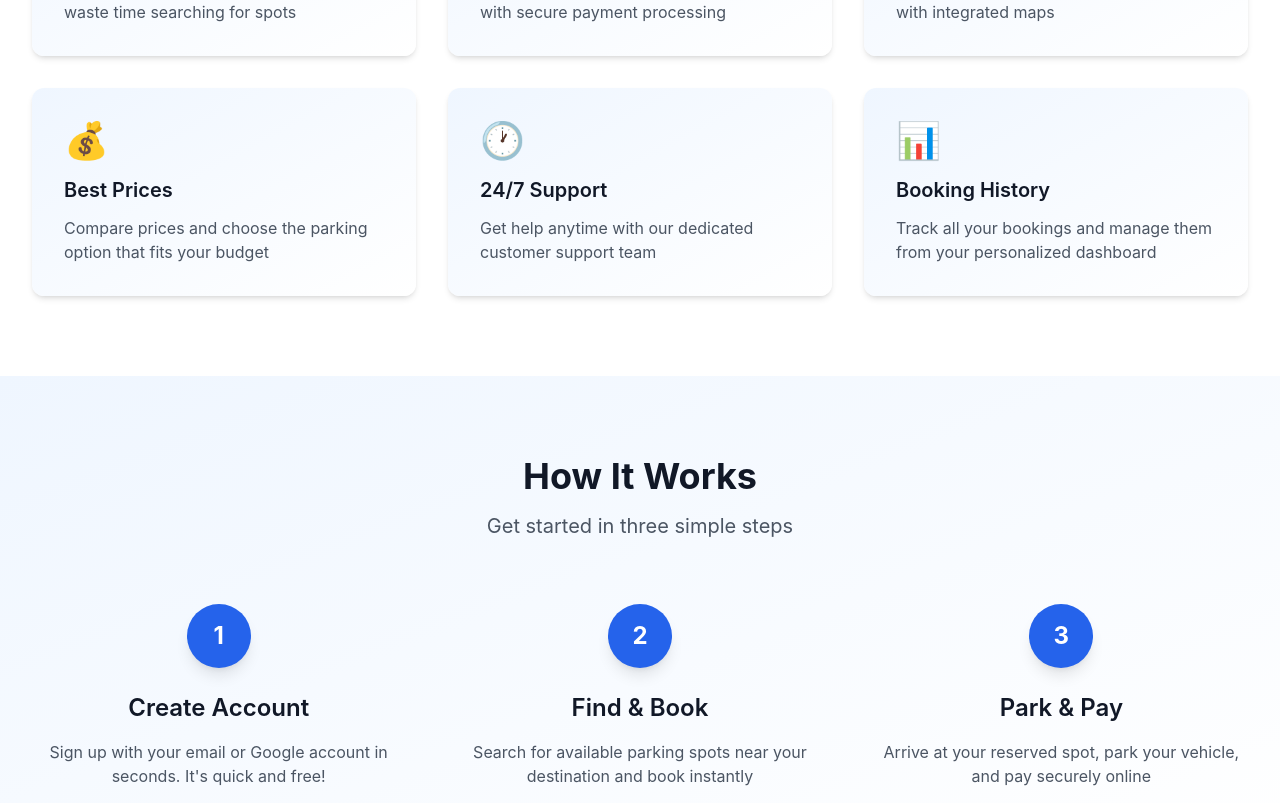
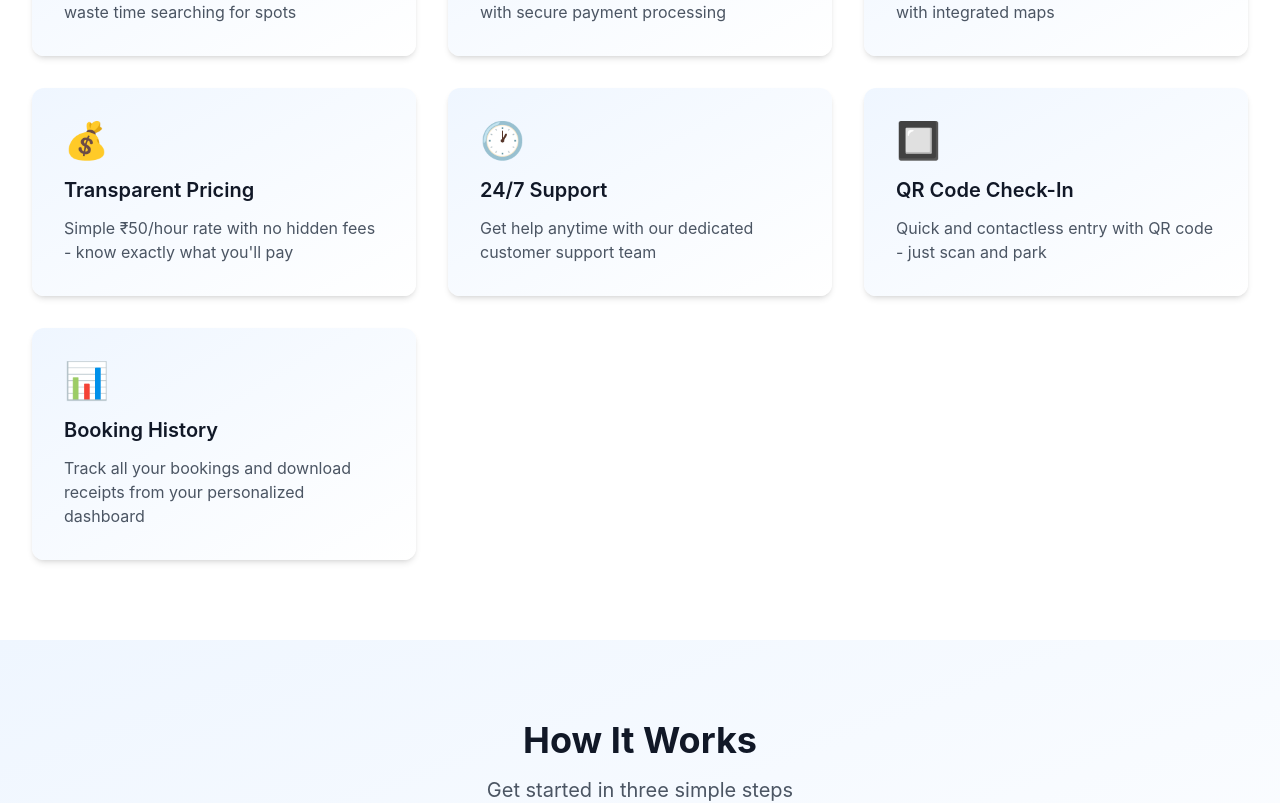
Before and after one commit to MandaTanmay/Car-Parking-Slot-Booking-System, a React (Create React App) app in the folder frontend/: page / in a window 1280 px wide. Shown: the part 1140-1943 px from the top of the page. Built offline with nearby package versions, Linux system fonts and the light colour scheme; no server answers; the HTML template or start-up script is replaced by a standard one.

Commit message:
Update landing page features: transparent pricing and QR code check-in

```diff
--- a/frontend/src/pages/LandingPage.jsx
+++ b/frontend/src/pages/LandingPage.jsx
@@ -122,9 +122,9 @@ const LandingPage = () => {
             {/* Feature 4 */}
             <div className="bg-gradient-to-br from-primary-50 to-white p-8 rounded-xl shadow-md hover:shadow-xl transition-shadow">
               <div className="text-4xl mb-4">💰</div>
-              <h3 className="text-xl font-semibold text-gray-900 mb-3">Best Prices</h3>
+              <h3 className="text-xl font-semibold text-gray-900 mb-3">Transparent Pricing</h3>
               <p className="text-gray-600">
-                Compare prices and choose the parking option that fits your budget
+                Simple ₹50/hour rate with no hidden fees - know exactly what you'll pay
               </p>
             </div>
 
@@ -139,10 +139,19 @@ const LandingPage = () => {
 
             {/* Feature 6 */}
             <div className="bg-gradient-to-br from-primary-50 to-white p-8 rounded-xl shadow-md hover:shadow-xl transition-shadow">
+              <div className="text-4xl mb-4">🔲</div>
+              <h3 className="text-xl font-semibold text-gray-900 mb-3">QR Code Check-In</h3>
+              <p className="text-gray-600">
+                Quick and contactless entry with QR code - just scan and park
+              </p>
+            </div>
+
+            {/* Feature 7 */}
+            <div className="bg-gradient-to-br from-primary-50 to-white p-8 rounded-xl shadow-md hover:shadow-xl transition-shadow">
               <div className="text-4xl mb-4">📊</div>
               <h3 className="text-xl font-semibold text-gray-900 mb-3">Booking History</h3>
               <p className="text-gray-600">
-                Track all your bookings and manage them from your personalized dashboard
+                Track all your bookings and download receipts from your personalized dashboard
               </p>
             </div>
           </div>
@@ -182,9 +191,9 @@ const LandingPage = () => {
               <div className="bg-primary-600 text-white w-16 h-16 rounded-full flex items-center justify-center text-2xl font-bold mx-auto mb-6 shadow-lg">
                 3
               </div>
-              <h3 className="text-2xl font-semibold text-gray-900 mb-4">Park & Pay</h3>
+              <h3 className="text-2xl font-semibold text-gray-900 mb-4">Park</h3>
               <p className="text-gray-600">
-                Arrive at your reserved spot, park your vehicle, and pay securely online
+                Arrive at your reserved spot, park your vehicle
               </p>
             </div>
           </div>
@@ -227,7 +236,7 @@ const LandingPage = () => {
               <h4 className="text-lg font-semibold mb-4">Product</h4>
               <ul className="space-y-2 text-gray-400">
                 <li><a href="/features" className="hover:text-white transition-colors cursor-pointer">Features</a></li>
-                <li><a href="/pricing" className="hover:text-white transition-colors cursor-pointer">Pricing</a></li>
+               {/*<li><a href="/pricing" className="hover:text-white transition-colors cursor-pointer">Pricing</a></li>*/}
                 <li><a href="/help-center" className="hover:text-white transition-colors cursor-pointer">How it Works</a></li>
               </ul>
             </div>
```
